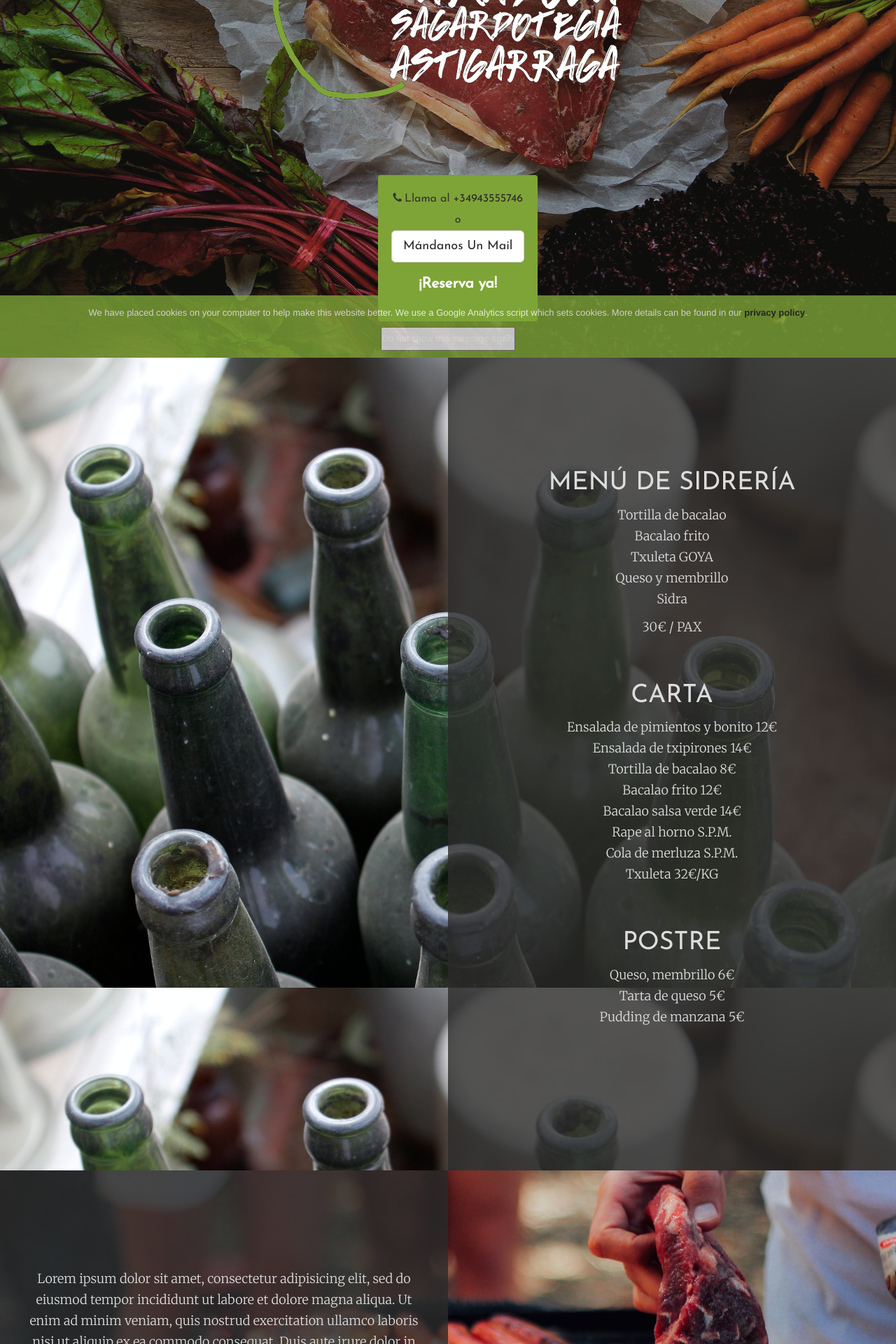
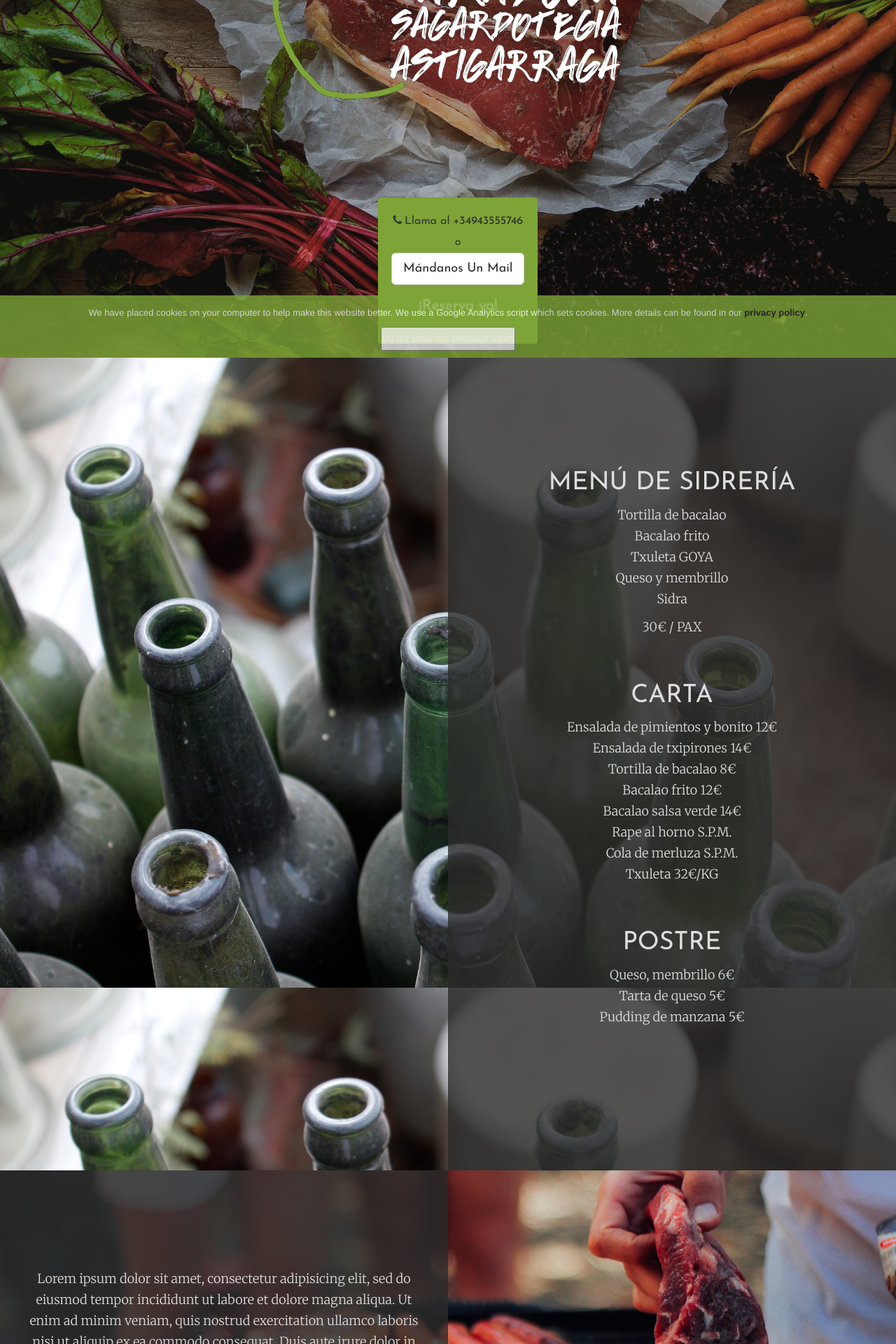
Before and after one commit to sarasola-sagardotegi/sarasola-sagardotegi.github.io, a Jekyll site: the page built from index.html, in a window 1280 px wide. Shown: the part 389-2309 px from the top of the page at 70% size. Built offline with Jekyll 4.4.1, drawn with Linux system fonts in a browser that asks for light colours.

Commit message:
Ajusto ubicación de llamada a la acción

```diff
--- a/_sass/_base.scss
+++ b/_sass/_base.scss
@@ -67,7 +67,7 @@
 .cta-reservar {
   position: absolute;
   left: 50%;
-  bottom: 2rem;
+  bottom: 0;
   //width: 200px;
   margin-left: -100px;
   z-index: 110;
```
